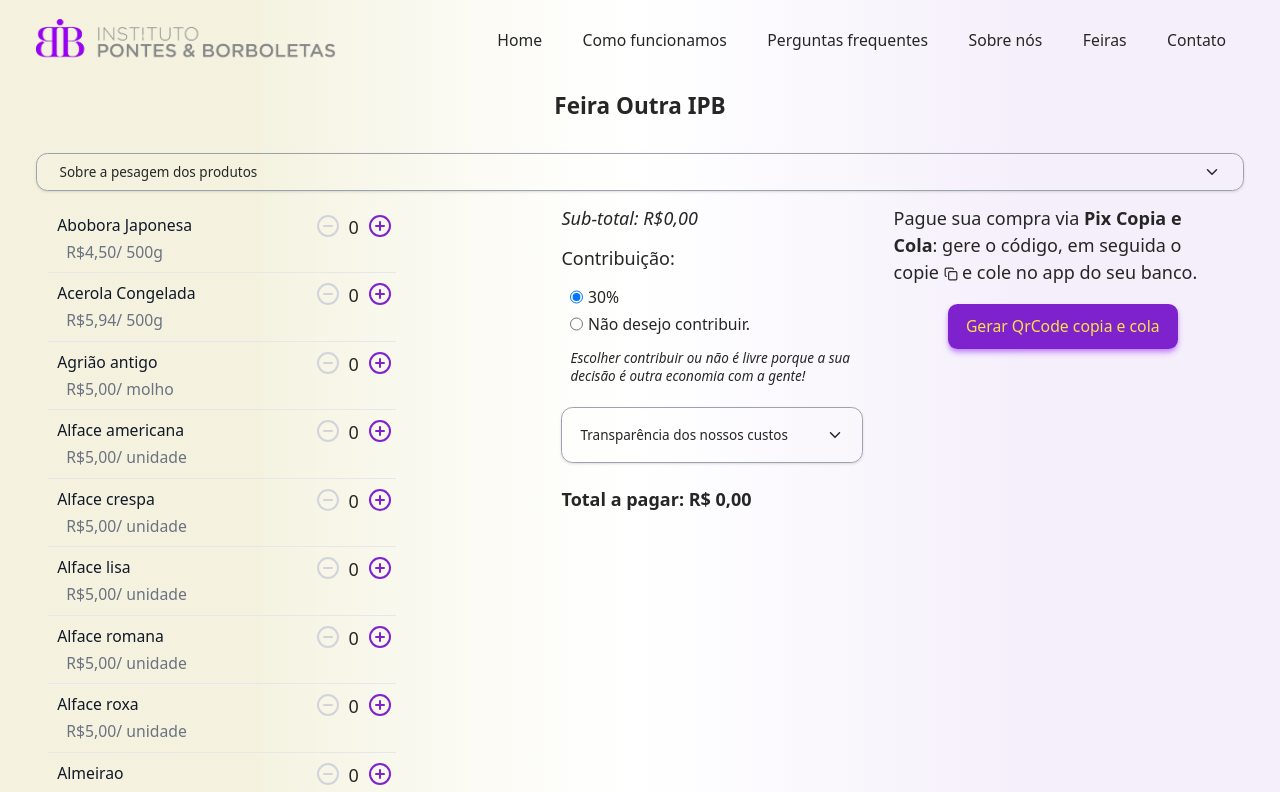
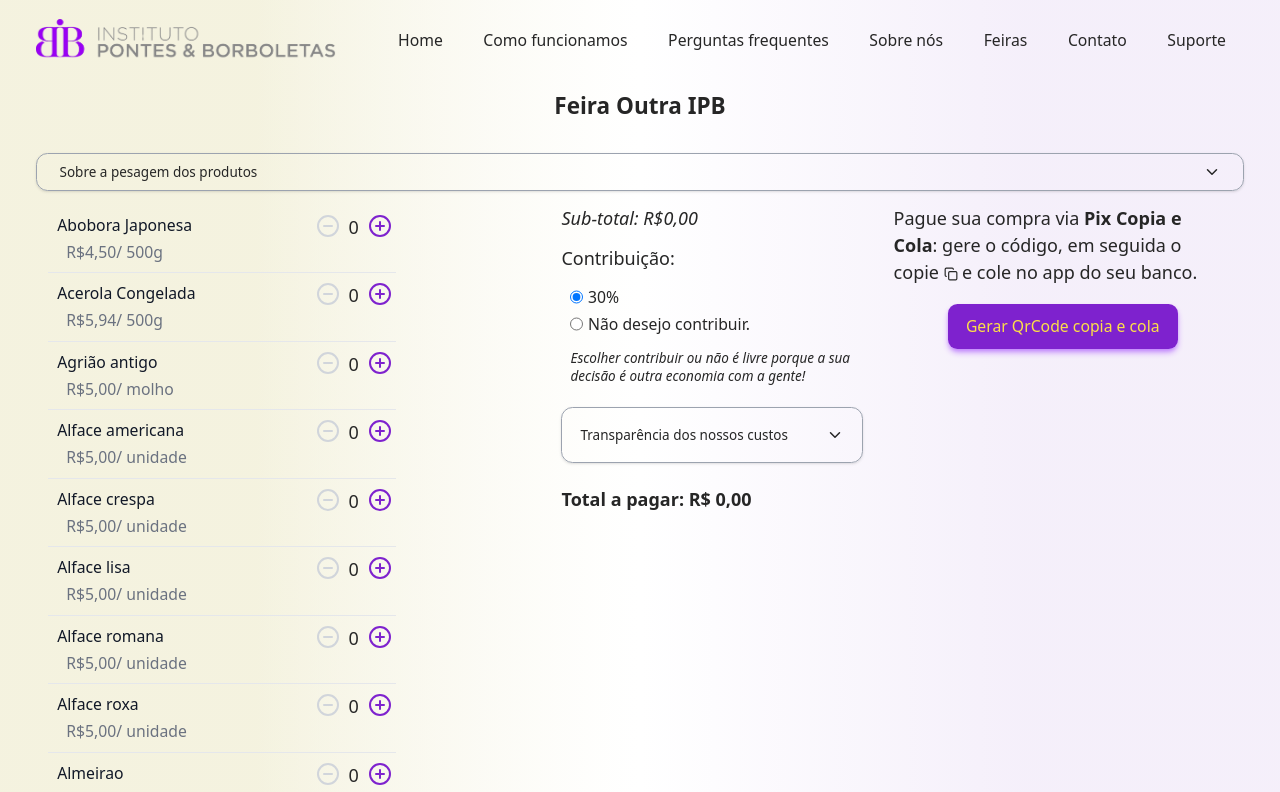
Before and after one commit to ligiabicalho/pontes-e-borboletas, a Next.js app: page / in a window 1280 px wide. Shown: the top 792 px of the page. Built offline with nearby package versions, Linux system fonts and the light colour scheme; a web font is replaced by a local one.

Commit message:
feat: update navigation links

```diff
--- a/src/components/Navbar/Navbar.tsx
+++ b/src/components/Navbar/Navbar.tsx
@@ -34,7 +34,7 @@ export const NAV_ITEMS: NavItem[] = [
   },
   {
     title: "Como funcionamos",
-    href: "/how-it-works",
+    href: "/como-funcionamos",
   },
   {
     title: "Perguntas frequentes",
@@ -42,15 +42,19 @@ export const NAV_ITEMS: NavItem[] = [
   },
   {
     title: "Sobre nós",
-    href: "/about-us",
+    href: "/sobre-nos",
   },
   {
     title: "Feiras",
-    href: "/fairs",
+    href: "/feiras",
   },
   {
     title: "Contato",
-    href: "/contact",
+    href: "/contato",
+  },
+  {
+    title: "Suporte",
+    href: "/suporte",
   },
 ];
 
--- a/src/components/Navbar/NavbarSheet.tsx
+++ b/src/components/Navbar/NavbarSheet.tsx
@@ -25,11 +25,15 @@ const NAV_ITEMS_MOBILE: NavItem[] = [
   },
   {
     title: "Feiras",
-    href: "/fairs",
+    href: "/feiras",
   },
   {
     title: "Contato",
-    href: "/contact",
+    href: "/contato",
+  },
+  {
+    title: "Suporte",
+    href: "/suporte",
   },
 ];
 
```
